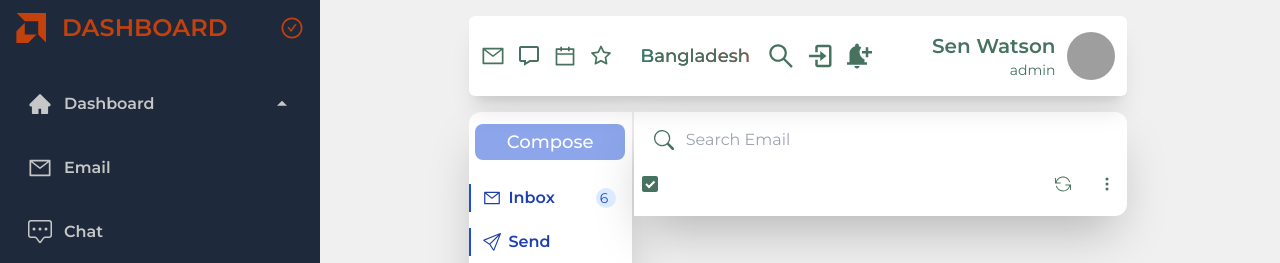
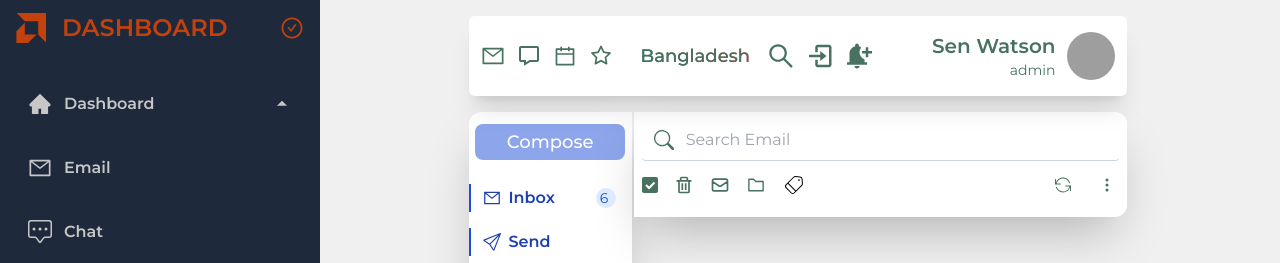
Before and after one commit to saifularafat/admin-dashboard-design, a React (Vite) app: page /dashboard/email in a window 1280 px wide. Both pictures are taken after a click on the button 649 px from the left and 184 px from the top of the page. Shown: the top 263 px of the page. Built offline with nearby package versions, Linux system fonts and the light colour scheme; grey boxes are pictures that could not be loaded; some icons are missing; a web font is replaced by a local one.

Commit message:
email page natings modefy

```diff
--- a/src/pages/Dashboard/Emails/EmailRightSite/EmailRightSite.jsx
+++ b/src/pages/Dashboard/Emails/EmailRightSite/EmailRightSite.jsx
@@ -5,6 +5,11 @@ import { ImCheckboxChecked } from "react-icons/im";
 import { useState } from "react";
 import { TfiReload } from "react-icons/tfi";
 import { Link } from "react-router-dom";
+import { BiTrash } from "react-icons/bi";
+import { HiOutlineMail } from "react-icons/hi";
+import { AiOutlineFolder } from "react-icons/ai";
+import { Tooltip } from "react-tooltip";
+import { CiShoppingTag } from "react-icons/ci";
 
 const EmailRightSite = () => {
     const [select, setSelect] = useState(false);
@@ -14,7 +19,7 @@ const EmailRightSite = () => {
     return (
         <div className={`${isDarkMode ? 'bg-slate-900' : 'bg-white'} text-accent rounded-r-xl shadow-2xl p-2`}>
             {/* search section */}
-            <div className="flex items-center md:py-2 py-1">
+            <div className="flex items-center md:py-2 py-1 border-0 border-b border-solid border-slate-300 rounded">
                 <BsSearch className="md:text-xl text-base font-bold md:mx-3 mx-1" />
                 <input className="" type="text" placeholder="Search Email " />
             </div>
@@ -22,7 +27,14 @@ const EmailRightSite = () => {
                 <button className="" onClick={() => setSelect(!select)}>
                     {
                         select ?
-                            <ImCheckboxChecked />
+                            <div className="flex items-center gap-4">
+                                <Tooltip id="my-tooltip" place="top" />
+                                <ImCheckboxChecked />
+                                <BiTrash className="text-xl" data-tooltip-id="my-tooltip" data-tooltip-content="Delete Mail" />
+                                <HiOutlineMail className="text-xl" data-tooltip-id="my-tooltip" data-tooltip-content="Mark as Unread" />
+                                <AiOutlineFolder className="text-xl" data-tooltip-id="my-tooltip" data-tooltip-content="Folder" />
+                                <CiShoppingTag className="text-2xl text-black" data-tooltip-id="my-tooltip" data-tooltip-content="Label" />
+                            </div>
                             :
                             <GrCheckbox className="" />
                     }
@@ -34,7 +46,7 @@ const EmailRightSite = () => {
                             spin ?
                                 <TfiReload className="animate-spin" />
                                 :
-                                <TfiReload className=""/>
+                                <TfiReload className="" />
                         }
 
                     </button>
@@ -51,8 +63,10 @@ const EmailRightSite = () => {
                     </button>
                 </div>
             </div>
+            {/* Main Content table */}
+            <div>
 
-
+            </div>
         </div>
     );
 };
```
